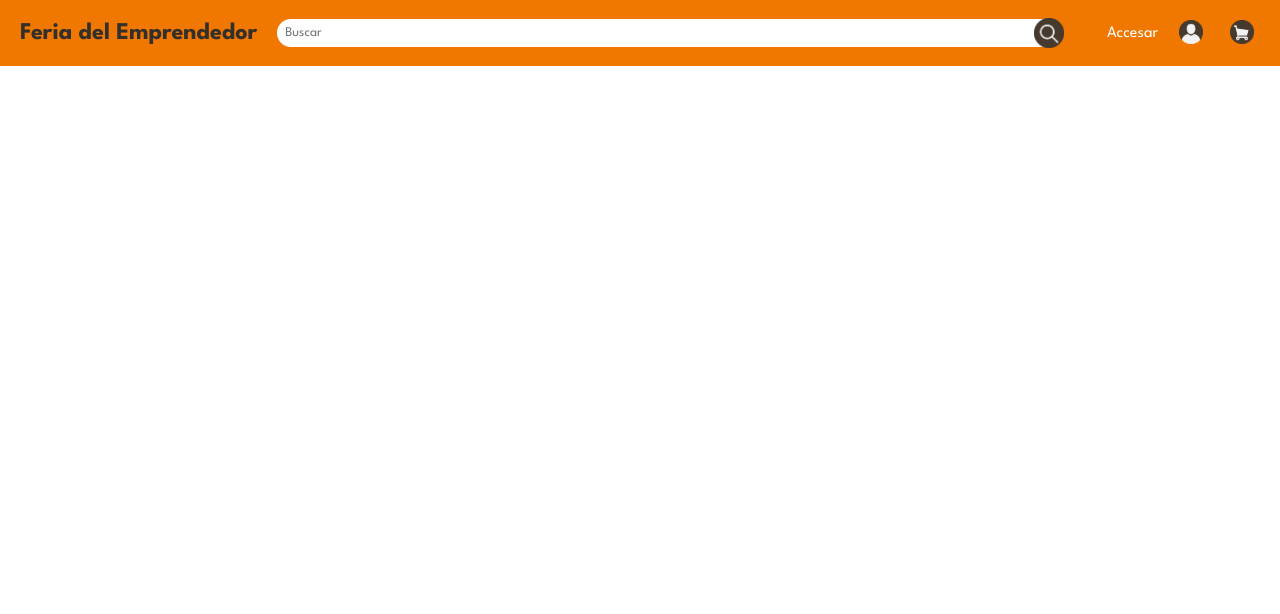
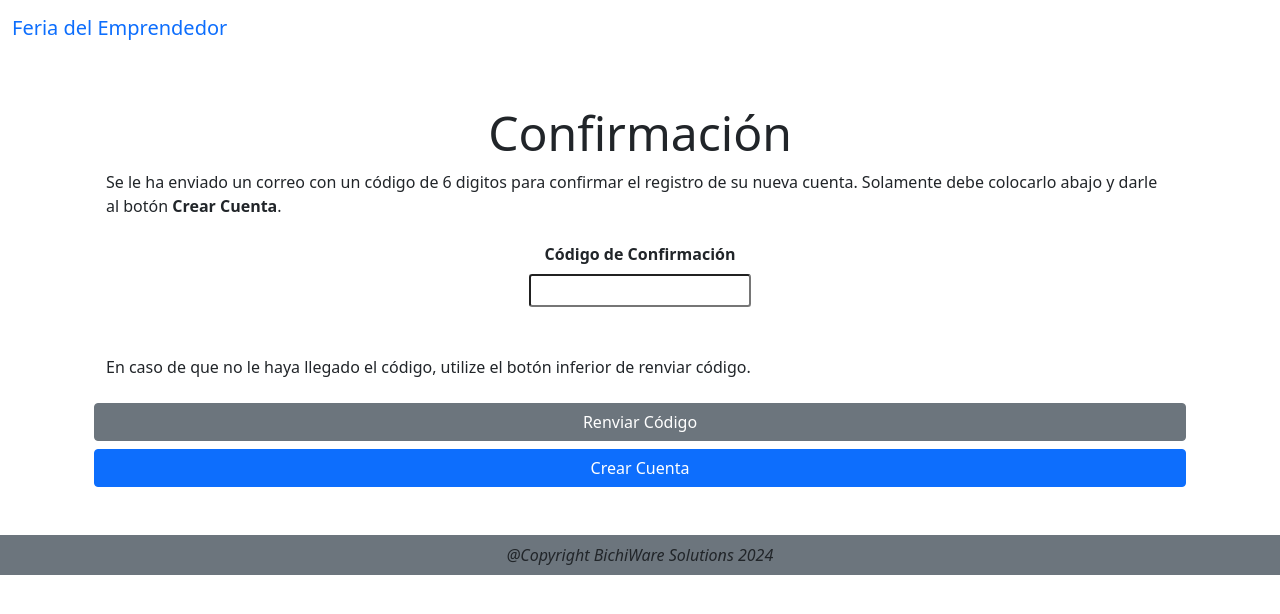
Before and after one commit to Henrycn04/bichiware-solutions, a Vue app in the folder frontend/: page /login in a window 1280 px wide. Shown: the top 614 px of the page. Built offline with nearby package versions, Linux system fonts and the light colour scheme.

Commit message:
Added the confirmation page component with the html structure as well

```diff
--- a/frontend/public/index.html
+++ b/frontend/public/index.html
@@ -7,6 +7,7 @@
     <link rel="stylesheet" href="https://fonts.googleapis.com/css2?family=League+Spartan:wght@400;700&display=swap">
       <link rel="icon" href="<%= BASE_URL %>favicon.ico">
     <title><%= htmlWebpackPlugin.options.title %></title>
+    <link href="https://cdn.jsdelivr.net/npm/bootstrap@5.0.2/dist/css/bootstrap.min.css" rel="stylesheet" integrity="sha384-EVSTQN3/azprG1Anm3QDgpJLIm9Nao0Yz1ztcQTwFspd3yD65VohhpuuCOmLASjC" crossorigin="anonymous">
   </head>
   <body style="margin: 0;">
     <noscript>
--- a/frontend/src/App.vue
+++ b/frontend/src/App.vue
@@ -1,14 +1,17 @@
 <template>
-  <LandingPage />
+  <!--<LandingPage />-->
+  <ConfirmationPage />
 </template>
 
 <script>
-import LandingPage from './components/LandingPage.vue';
+// import LandingPage from './components/LandingPage.vue';
+import ConfirmationPage from './components/ConfirmationPage.vue'
 
 export default {
   name: 'App',
   components: {
-    LandingPage
+    // LandingPage,
+    ConfirmationPage
   }
 }
 </script>
--- /dev/null
+++ b/frontend/src/components/ConfirmationPage.vue
@@ -0,0 +1,44 @@
+<template>
+  <header class="header">
+    <nav class="navbar bg-body-tertiary">
+      <div class="container-fluid">
+        <a class="navbar-brand" href="#">Feria del Emprendedor</a>
+      </div>
+    </nav>
+  </header>
+  <div class="container mt-5 mb-5">
+    <div class="container mt-5">
+      <h1 class="display-5 text-center">Confirmación</h1>
+      <div class="container">
+        Se le ha enviado un correo con un código de 6 digitos para confirmar el registro de su nueva cuenta. Solamente debe colocarlo abajo y darle al botón <strong>Crear Cuenta</strong>.
+      </div>
+      <br>
+      <form action="" class="text-center">
+        <label class="form-label" for=""><strong>Código de Confirmación</strong></label>
+        <br>
+        <input class="form-control-sm" type="text">
+      </form>
+      <div class="container mt-5 mb-4">
+        En caso de que no le haya llegado el código, utilize el botón inferior de renviar código.
+      </div>
+      <form action="" class="text-center d-grid gap-2">
+        <input class="btn btn-secondary" type="button" value="Renviar Código">
+        <input class="btn btn-primary" type="button" value="Crear Cuenta">
+      </form>
+    </div>
+  </div>
+  <footer class="text-center mt-3 p-2 fs-6 fst-italic bg-secondary">
+    @Copyright BichiWare Solutions 2024
+  </footer>
+</template>
+
+<script>
+export default {
+  setup () {
+    return {}
+  }
+}
+</script>
+
+<style lang="scss" scoped>
+</style>
```
